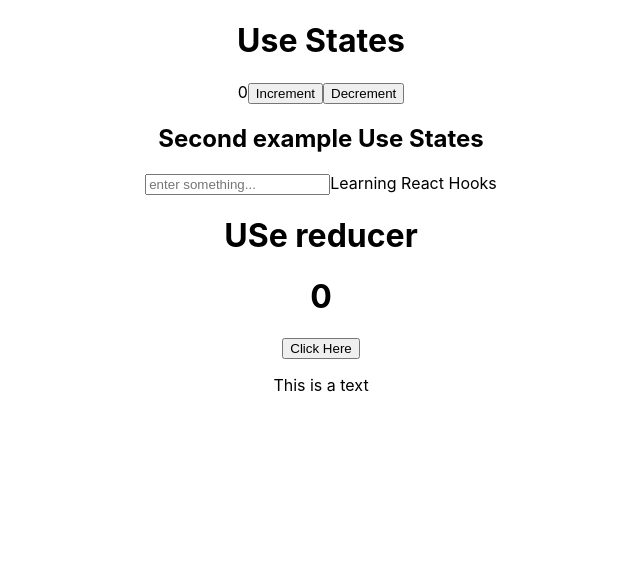
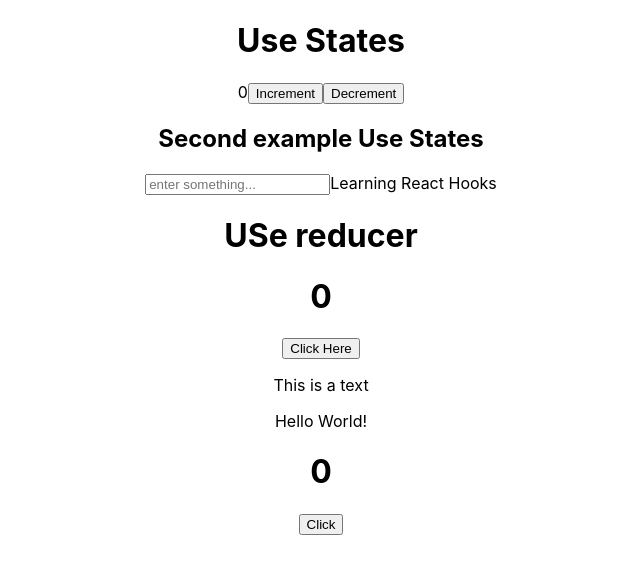
Before and after one commit to aniket7515/React-Hooks, a React (Create React App) app: page / in a window 1280 px wide. Shown: the top 574 px of the page, without its empty margins (319-959 px from the left). Built offline with nearby package versions, Linux system fonts and the light colour scheme; no server answers.

Commit message:
UseEffect

```diff
--- a/package.json
+++ b/package.json
@@ -6,6 +6,7 @@
     "@testing-library/jest-dom": "^5.16.1",
     "@testing-library/react": "^12.1.2",
     "@testing-library/user-event": "^13.5.0",
+    "axios": "^0.24.0",
     "react": "^17.0.2",
     "react-dom": "^17.0.2",
     "react-scripts": "5.0.0",
--- a/src/App.js
+++ b/src/App.js
@@ -2,12 +2,14 @@
 import './App.css';
 import ReducerTutorial from './ReducerTutorial';
 import StateTutorial from './StateTutorial'
+import EffectTutorial from './EffectTutorial'
 
 function App() {
   return (
     <div className="App">
       <StateTutorial/>
       <ReducerTutorial/>
+      <EffectTutorial/>
     </div>
   );
 }
--- /dev/null
+++ b/src/EffectTutorial.js
@@ -0,0 +1,31 @@
+import React , {useEffect,useState} from 'react'
+import axios from 'axios'
+
+function EffectTutorial() {
+    const [data,setData]=useState("");
+    const [count,setCount]=useState(0);
+
+
+    useEffect(()=>{
+        axios.get("https://jsonplaceholder.typicode.com/comments")
+        .then((response)=>{
+            setData(response.data[0].email);
+            console.log("APIU WAS CALLED");
+        })
+    },[]);
+    return (
+        <div>
+            Hello World!
+            <h1>{data}</h1>
+            <h1>{count}</h1>
+            <button onClick={() =>{
+                setCount(count+1);
+            }}>Click
+
+            </button>
+
+        </div>
+    )
+}
+
+export default EffectTutorial
```
Also changed, not shown: 1 other file (tests, documents, lock files or other folders).
